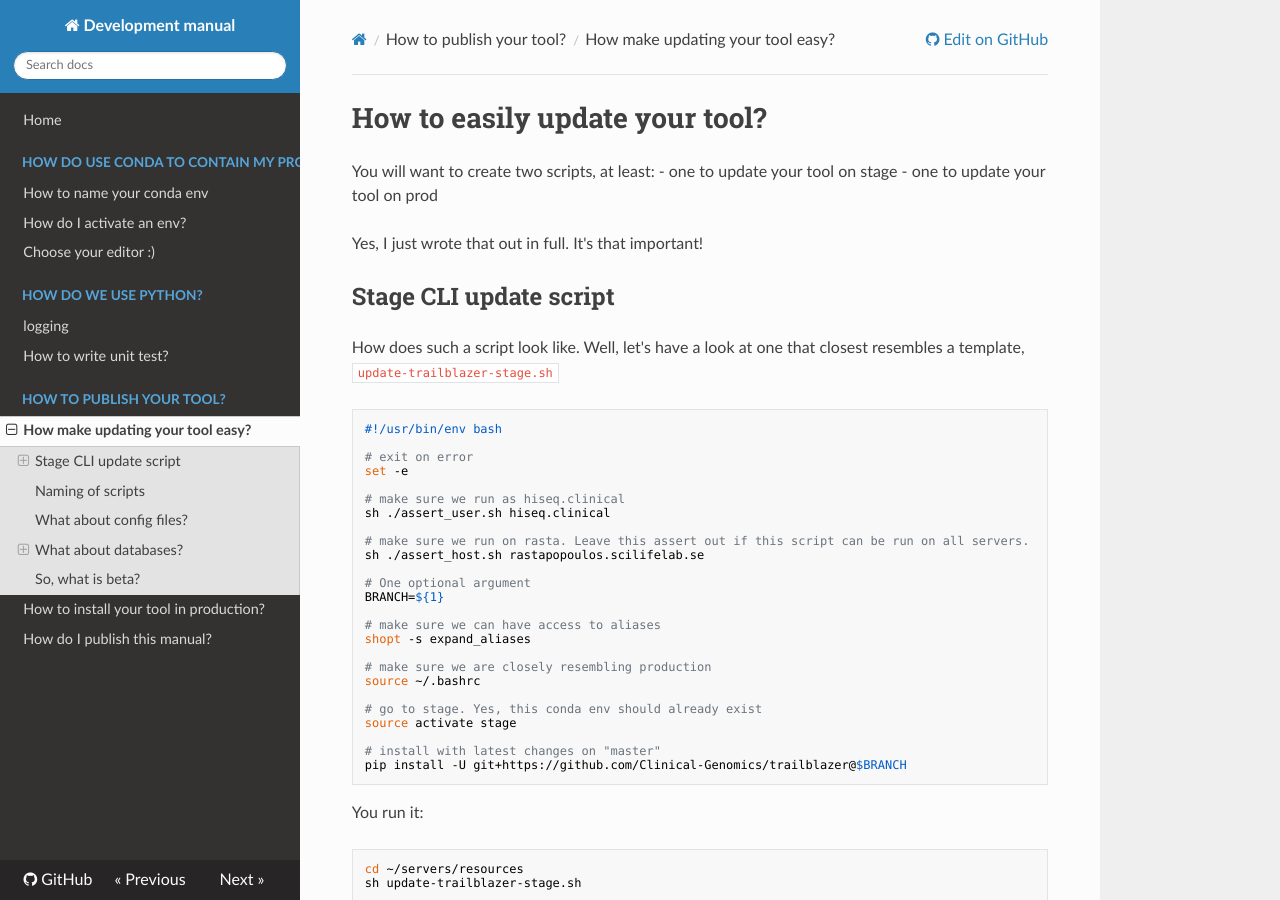
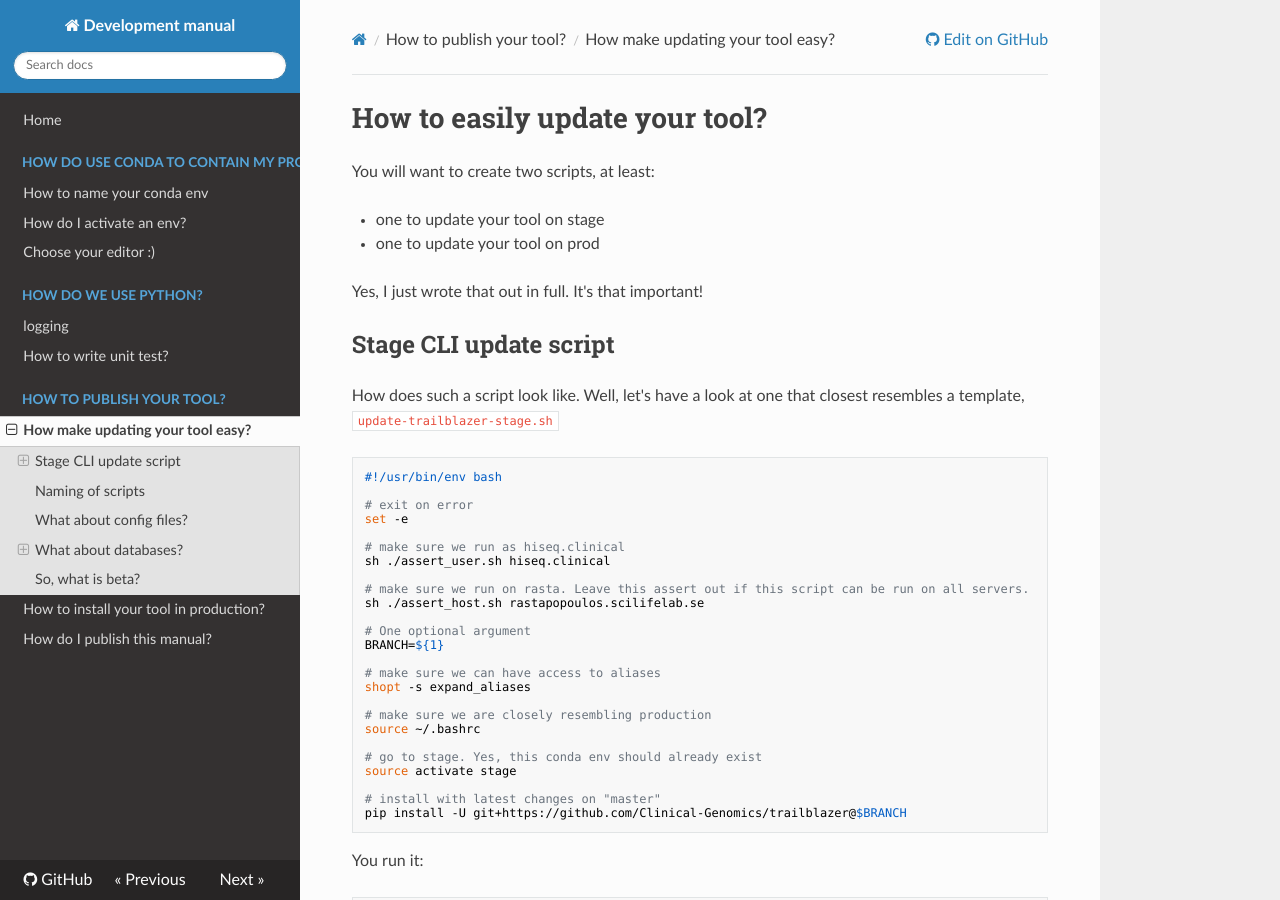
Before and after one commit to ingkebil/development, an MkDocs documentation site: the page built from docs/publish/update-scripts.md, in a window 1280 px wide and 900 px high. Built offline with MkDocs 1.6.1, drawn with Linux system fonts in a browser that asks for light colours; nearby versions of some CDN libraries; part of the change alters nothing that is shown.

```diff
--- a/docs/publish/stage.md
+++ b/docs/publish/update-scripts.md
@@ -1,6 +1,7 @@
 # How to easily update your tool?
 
 You will want to create two scripts, at least:
+
 - one to update your tool on stage
 - one to update your tool on prod
 
--- a/mkdocs.yml
+++ b/mkdocs.yml
@@ -32,7 +32,7 @@ nav:
 #    - How to make a Python package?
 #    - How to bumpversion?
 #    - How to automate running your tool?
-    - How make updating your tool easy?: 'publish/stage.md'
+    - How make updating your tool easy?: 'publish/update-scripts.md'
     - How to install your tool in production?: 'publish/prod.md'
 #  - What are the security concerns?
 #  - Other recommendations?:
```
